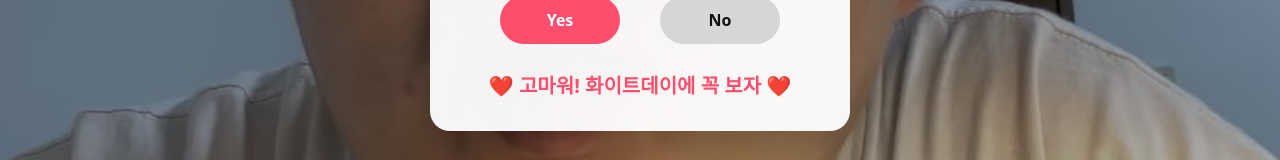
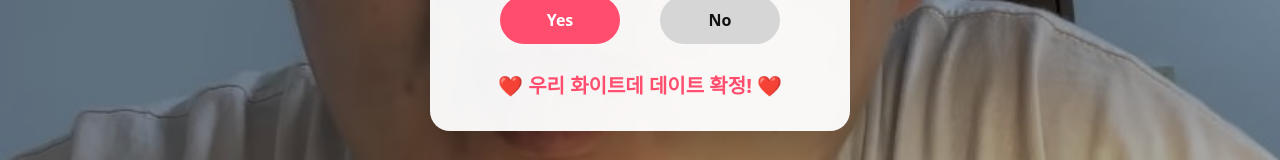
Before and after one commit to bj1093286-sudo/whiteday_event, a plain HTML site: page index.html in a window 1280 px wide. Both pictures are taken after a click on the button "Yes". Shown: the part 403-563 px from the top of the page. Drawn offline with Linux system fonts and the light colour scheme.

Commit message:
Update index.html

```diff
--- a/index.html
+++ b/index.html
@@ -136,7 +136,7 @@ h1 {
   </div>
 
   <div class="result" id="result">
-    ❤️ 고마워! 화이트데이에 꼭 보자 ❤️
+    ❤️ 우리 화이트데 데이트 확정! ❤️
   </div>
 </div>
 
```
